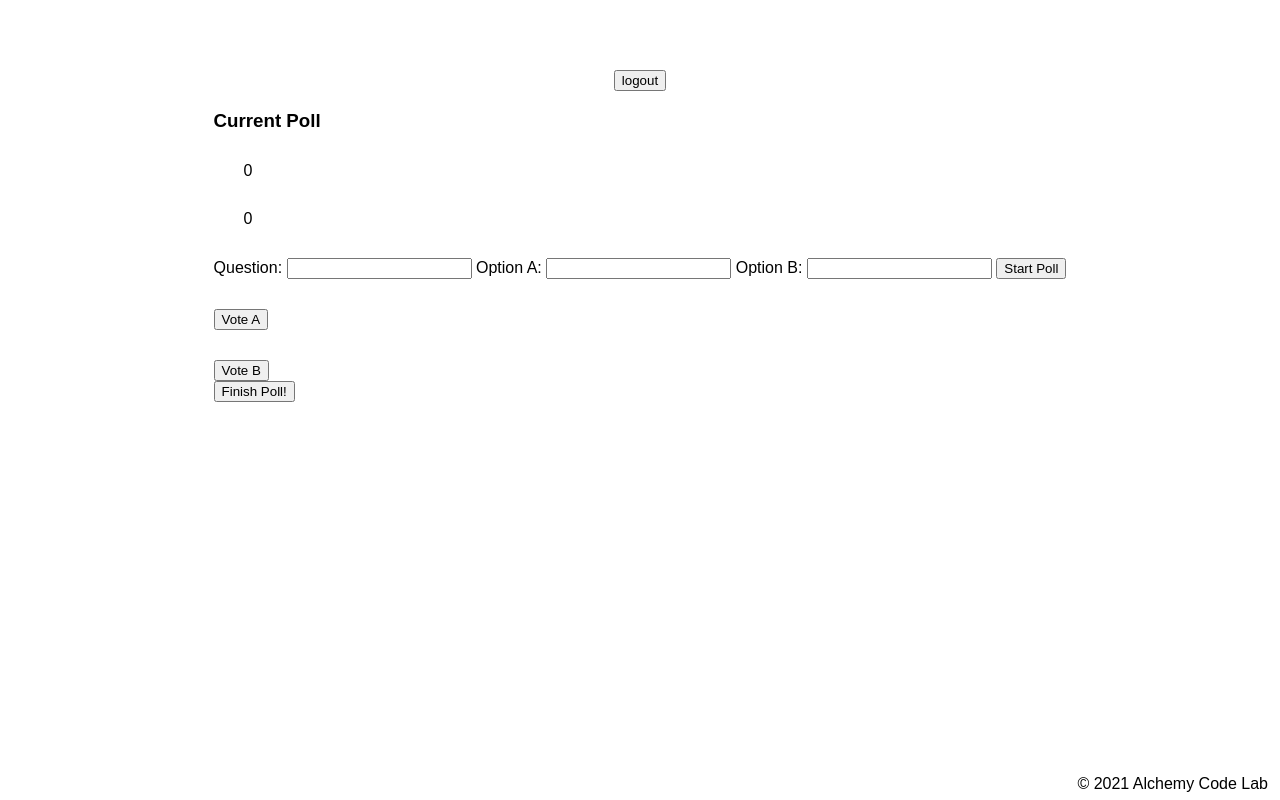
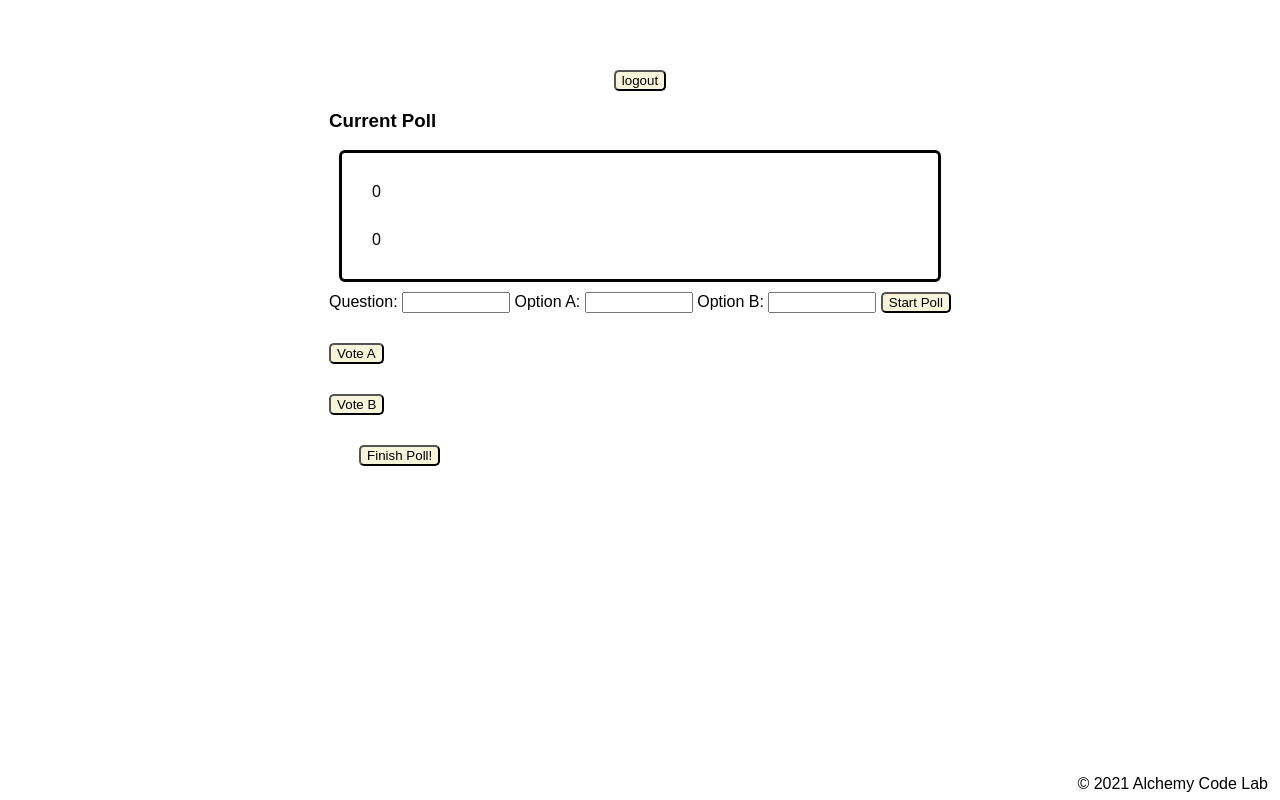
Before and after one commit to xDenzelB/poll-tracker-supabase, a plain HTML site: page polls/index.html in a window 1280 px wide. Drawn offline with nearby package versions, Linux system fonts and the light colour scheme.

Commit message:
figured the CSS out

```diff
--- a/polls/polls.js
+++ b/polls/polls.js
@@ -46,6 +46,8 @@ optionForm.addEventListener('submit', (e) => {
 option1AddButton.addEventListener('click', () => {
     //I incremented the votes for option A
     currentPoll.votesA++;
+
+    console.log(option1AddButton);
     displayCurrentPollEl();
 });
 option2AddButton.addEventListener('click', () => {
--- a/styles/style.css
+++ b/styles/style.css
@@ -89,3 +89,37 @@ footer {
     background-color: var(--color3);
     box-shadow: var(--shadow);
 }
+
+#past-poll-container {
+    flex-direction: column;
+    text-align: center;
+    justify-content: center;
+    color: white;
+    background-color: black;
+    border-radius: 6px;
+}
+
+#current-poll-container {
+    border:solid;
+    margin: 10px;
+    border-radius: 6px;
+}
+
+.bottom {
+    margin: 30px;
+}
+
+button {
+    border-radius: 5px;
+    background-color: beige;
+}
+
+input {
+    width: 100px;
+}
+
+#Finish {
+    text-align: center;
+    flex-direction: column;
+    justify-content: center;
+}
```
Also changed, not shown: test/example.test.js (+1 -1 lines).
